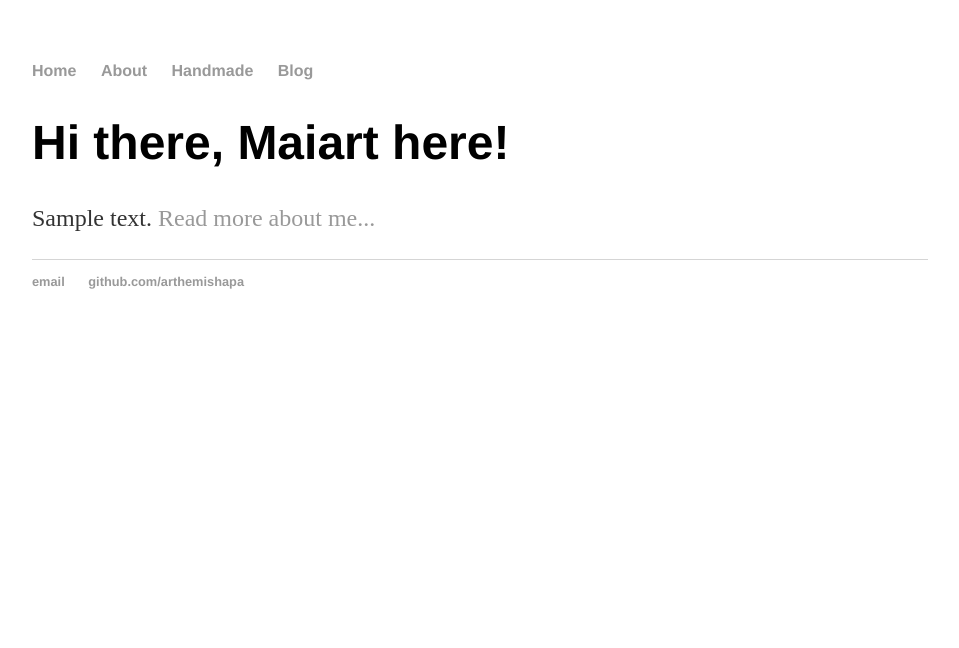
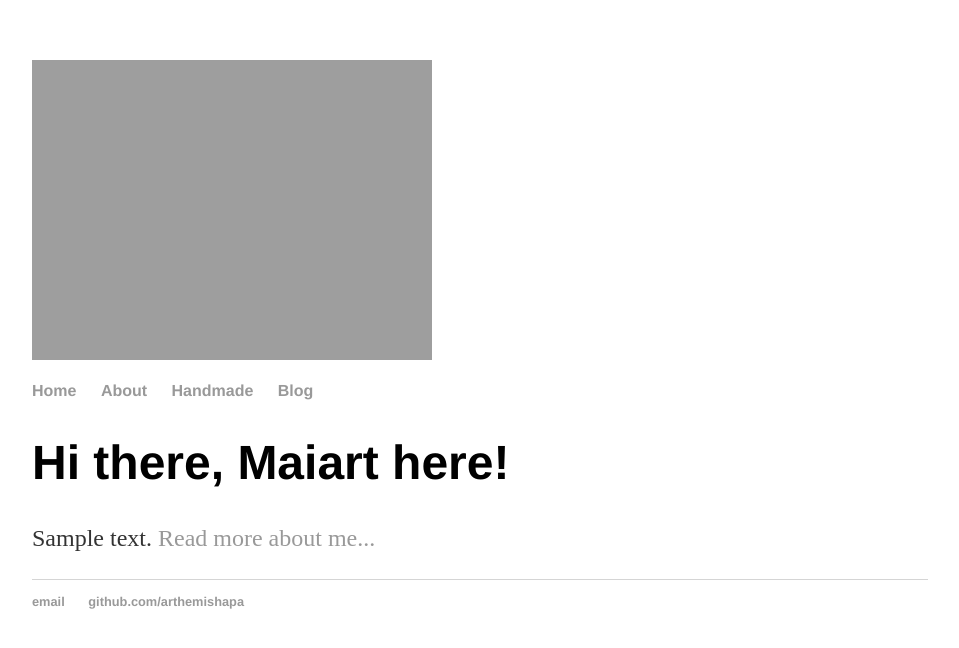
Before and after one commit to arthemishapa/arthemishapa.github.io, a Jekyll site: the page index.html, which Jekyll copies as it is, in a window 1280 px wide. Shown: the top 648 px of the page, without its empty margins (160-1119 px from the left). Built offline with Jekyll 4.4.1, drawn with Linux system fonts in a browser that asks for light colours.

Commit message:
Update index.html

```diff
--- a/index.html
+++ b/index.html
@@ -6,6 +6,9 @@
 		<link rel="stylesheet" type="text/css" href="/css/main.css">
 	</head>
 	<body>
+		<header>
+			<img src="images/logo.txt alt="logo Maiart">
+		</header>
 		<nav>
     		<ul>
         		<li><a href="/">Home</a></li>
```
